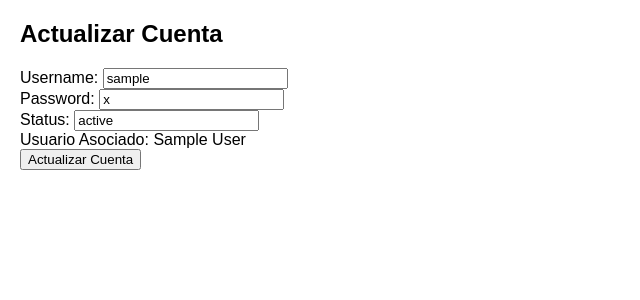
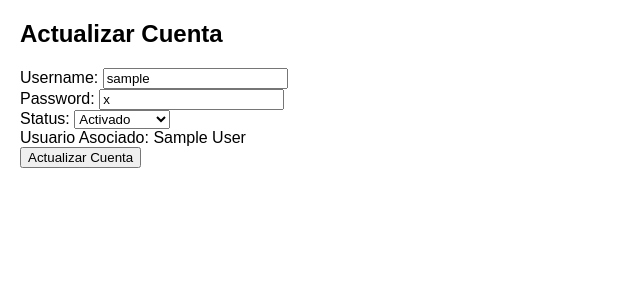
Before and after one commit to DylanQL/Work_Check, a Django app: template System/templates/System/update_account.html in a window 1280 px wide. Shown: the part 126-426 px from the top of the page, without its empty margins (0-640 px from the left). Run offline with Django 5.2, Linux system fonts and the light colour scheme; the template is opened without the code that fills it: most values are stand-ins (such as "Sample title", 1, 10 or a date in 2020).

Commit message:
Añadir select a actualizar cuenta , campo status

```diff
--- a/System/templates/System/update_account.html
+++ b/System/templates/System/update_account.html
@@ -6,11 +6,13 @@
     <form method="post">
         {% csrf_token %}
         <label>Username:</label>
-        <input type="text" name="username" value="{{ account.username }}" required><br>
-        <label>Password:</label>
+        <input type="text" name="username" value="{{ account.username }}" required><br>        <label>Password:</label>
         <input type="text" name="password" value="{{ account.password }}" required><br>
         <label>Status:</label>
-        <input type="text" name="status" value="{{ account.status }}" required><br>
+        <select name="status" required>
+            <option value="Activado" {% if account.status == "Activado" %}selected{% endif %}>Activado</option>
+            <option value="Desactivado" {% if account.status == "Desactivado" %}selected{% endif %}>Desactivado</option>
+        </select><br>
         <label>Usuario Asociado: <span>{{ account.usuario.first_name }} {{ account.usuario.last_name }}</span></label><br>
         <button type="submit">Actualizar Cuenta</button>
     </form>
```
Also changed, not shown: db.sqlite3.
